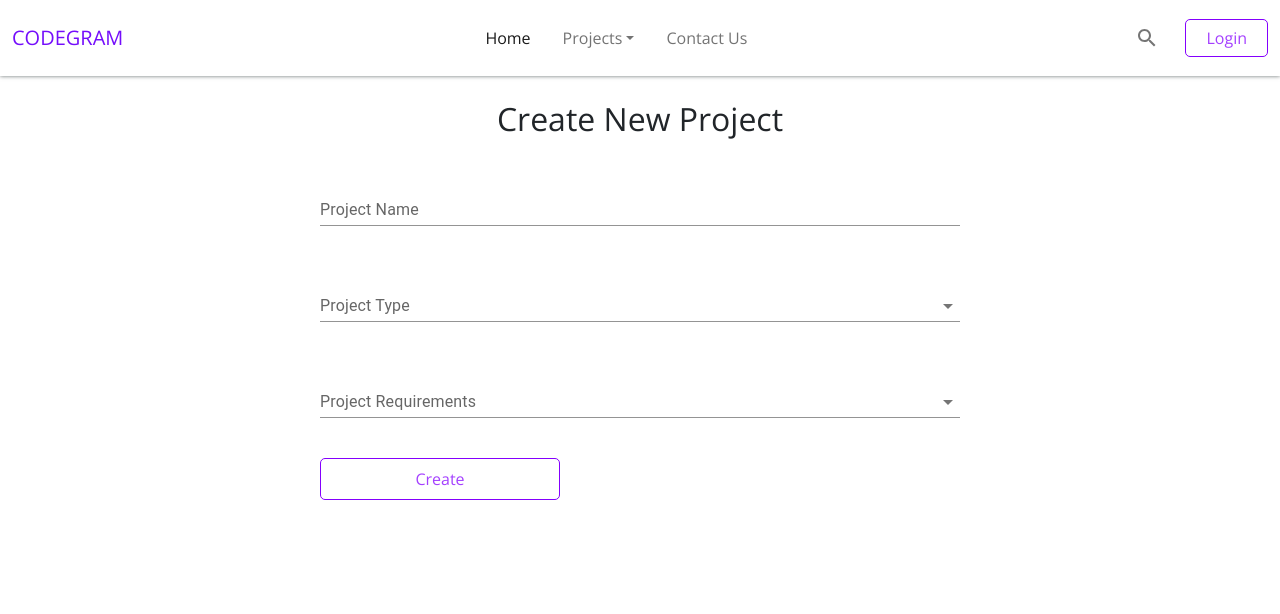
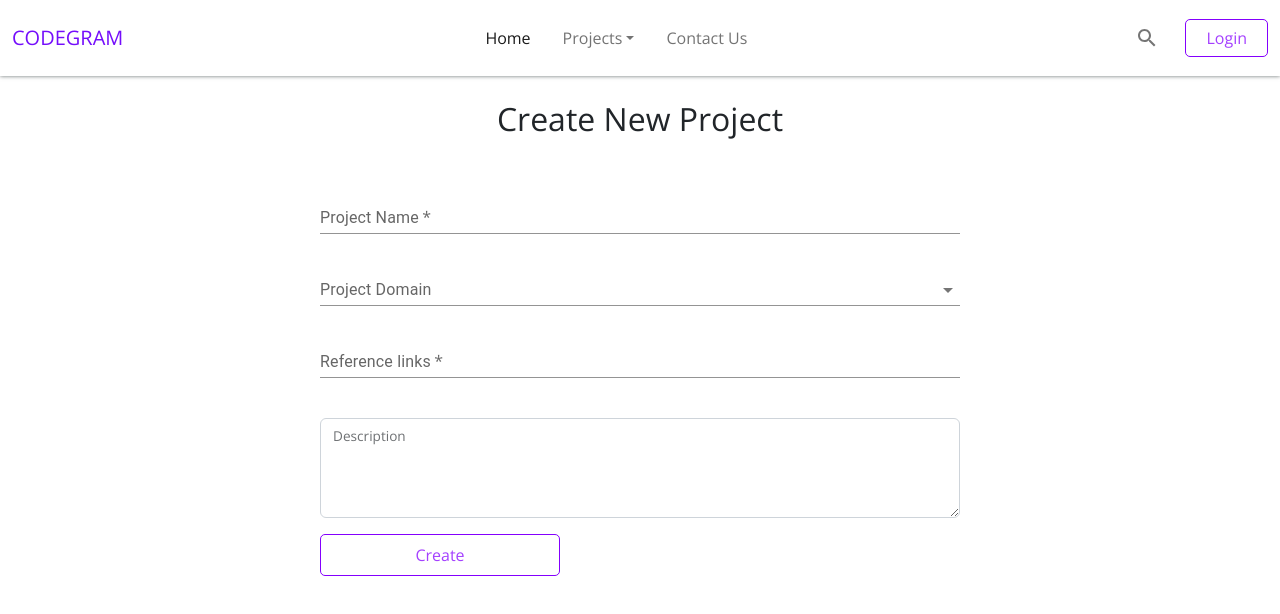
Before and after one commit to aditya7483/codegram-FE, a React (Create React App) app: page /project/new in a window 1280 px wide. Shown: the top 614 px of the page. Built offline with nearby package versions, Linux system fonts and the light colour scheme.

Commit message:
added new project integration

```diff
--- a/src/App.js
+++ b/src/App.js
@@ -17,10 +17,10 @@ const App = () => {
   const [loggedIn, setLoggedIn] = useState(false)
 
   useEffect(() => {
-    axios.defaults.baseURL = 'https://codegram-be.vercel.app/';
+    axios.defaults.baseURL = 'https://codegram-be.vercel.app/api';
     axios.defaults.headers.post['Content-Type'] = 'application/json';
     const AUTH = window.localStorage.getItem('auth-token');
-    if (AUTH && AUTH != undefined && AUTH.length > 0) {
+    if (AUTH && AUTH !== undefined && AUTH.length > 0) {
       axios.defaults.headers.common['auth-token'] = AUTH;
       setLoggedIn(true)
     }
@@ -28,7 +28,7 @@ const App = () => {
 
   return (
     <BrowserRouter>
-      <Navbar loggedIn={loggedIn} />
+      <Navbar loggedIn={loggedIn} setLoggedIn={setLoggedIn} />
       <Routes>
         <Route path="/" element={<Landing />} />
         <Route path="/profile" element={<ProfileView />} />
--- a/src/Components/Login/Login.js
+++ b/src/Components/Login/Login.js
@@ -15,9 +15,9 @@ const Login = () => {
     email: '',
     username: '',
     password: '',
-    errors: '',
     skills: []
   });
+  const [error, setError] = useState('');
 
   const onChangeSkills = (event, value) => {
     setFields({
@@ -39,18 +39,18 @@ const Login = () => {
     setLoading(true)
     if (fields.username.length < 5 || fields.password.length < 5) {
       setLoading(false)
-      setFields({ ...fields, errors: 'The username and password must contain atleast 5 characters' })
+      setError('The username and password must contain atleast 5 characters')
     }
     else {
       try {
-        const res = await axios.post('/api/auth/login', {
+        const res = await axios.post('/auth/login', {
           username: fields.username,
           password: fields.password
         });
         window.localStorage.setItem('auth-token', `${res.data.authToken}`)
         window.location.reload()
       } catch (error) {
-        setFields({ ...fields, errors: (error.response.data.err || 'An error occurred') })
+        setError((error.response.data.err || 'An error occurred'))
       }
     }
   }
@@ -61,27 +61,23 @@ const Login = () => {
     setLoading(true)
 
     if (!isValidEmail(fields.email)) {
-      setLoading(false)
-      setFields({ ...fields, errors: 'Please Enter a valid email' })
+      setError('Please Enter a valid email')
     }
     else if (fields.username.length < 5 || fields.password.length < 5) {
-      setLoading(false)
-      setFields({ ...fields, errors: 'The username and password must contain atleast 5 characters' })
+      setError('The username and password must contain atleast 5 characters')
     }
     else {
       try {
-        const res = await axios.post('/api/auth/signup', {
-          username: fields.username,
-          password: fields.password,
-          email: fields.email,
-          skills: fields.skills
+        const res = await axios.post('/auth/signup', {
+          ...fields
         });
         window.localStorage.setItem('auth-token', `${res.data.authToken}`)
         window.location.reload()
       } catch (error) {
-        setFields({ ...fields, errors: (error.response.data.err || 'An error occurred') })
+        setError((error.response.data.err || 'An error occurred'))
       }
     }
+    setLoading(false)
   }
 
   return (
@@ -105,8 +101,8 @@ const Login = () => {
             </div>
             <form>
               <div className="modal-body">
-                {fields.errors.length !== 0 && <div className="alert alert-danger" role="alert">
-                  {fields.errors}
+                {error.length !== 0 && <div className="alert alert-danger" role="alert">
+                  {error}
                 </div>
 
                 }
--- a/src/Components/Navbar/Navbar.js
+++ b/src/Components/Navbar/Navbar.js
@@ -5,8 +5,9 @@ import { Link } from "react-router-dom";
 import SearchIcon from "@mui/icons-material/Search";
 import IconButton from '@mui/material/IconButton';
 
-const Navbar = ({ loggedIn }) => {
+const Navbar = ({ loggedIn, setLoggedIn }) => {
   const handleLogout = () => {
+    setLoggedIn(false)
     localStorage.removeItem("auth-token");
     window.location.reload();
   };
@@ -32,6 +33,8 @@ const Navbar = ({ loggedIn }) => {
                   Projects
                 </Link>
                 <ul className="dropdown-menu">
+                  {loggedIn &&
+                    <>
                       <li>
                         <Link to="/project/new" className="dropdown-item">
                           New Project
@@ -42,6 +45,8 @@ const Navbar = ({ loggedIn }) => {
                           My Projects
                         </Link>
                       </li>
+                    </>
+                  }
                   <li>
                     <Link to="/project/Global" className="dropdown-item">
                       Gloal Projects
@@ -51,7 +56,6 @@ const Navbar = ({ loggedIn }) => {
               </li>
               <li className="nav-item mynav-txt mx-3">
                 <Link to='/' className="nav-link" href="#contact">Contact Us</Link>
-
               </li>
             </ul>
             <div className="mx-3">
--- a/src/Pages/Project/New-Project/NewProject.js
+++ b/src/Pages/Project/New-Project/NewProject.js
@@ -1,66 +1,123 @@
-import React, { useState } from "react";
+import React, { useEffect, useState } from "react";
 import styles from "./NewProject.module.css";
 import TextField from "@mui/material/TextField";
 import Autocomplete from "@mui/material/Autocomplete";
 import inputData from "../../../Common-Resources/inputData.json";
+import axios from 'axios'
+import { redirect } from 'react-router-dom'
+import { Backdrop, CircularProgress } from "@mui/material";
 
 const NewProject = () => {
-  const [projectValues, setProjectValues] = useState([]);
-  const [skillsValues, setSkillsValues] = useState([]);
-  const onChangeSkills = (event, value) => {
-    setSkillsValues(value);
-  };
-  const onChangeProject = (event, value) => {
-    setProjectValues(value);
-  };
-  const handleSubmit = (e) => {
+  const [fields, setFields] = useState({
+    name: '',
+    description: '',
+    domain: '',
+    status: '',
+    ref_link: ''
+  });
+  const [loading, setLoading] = useState(false);
+  const [error, setError] = useState('');
+
+  const handleSubmit = async (e) => {
     e.preventDefault();
+    console.log(fields)
+    setLoading(true)
+    if (fields.domain.length === 0) {
+      setError('All fields are required')
+    }
+    else {
+      try {
+        const res = await axios.post('/project/new', {
+          ...fields
+        });
+        console.log(res)
+      } catch (error) {
+        setError((error.response.data.err || 'An error occurred'))
+      }
+    }
+    setLoading(false)
   };
 
   return (
     <div
       className={`${styles.main_div} d-flex flex-column align-items-center my-4`}
     >
+      <Backdrop
+        sx={{ color: '#fff', zIndex: (theme) => theme.zIndex.drawer + 1 }}
+        open={loading}
+      >
+        <CircularProgress color="inherit" />
+      </Backdrop>
       <h2 className={`${styles.heading} text-center mb-3`}>
         Create New Project
       </h2>
-      <form className={`${styles.form_div} d-flex flex-column`}>
+      <form className={`${styles.form_div} my-2 d-flex flex-column`}>
+        {error.length !== 0 && <div className="alert alert-danger" role="alert">
+          {error}
+        </div>
+
+        }
         <TextField
           id="standard-basic"
+          required={true}
           className="my-4"
           label="Project Name"
           variant="standard"
+          value={fields.name}
+          onChange={(e) => {
+            setFields({
+              ...fields,
+              name: e.target.value
+            })
+          }}
+          name="name"
         />
+
         <Autocomplete
           disableClearable
           clearOnEscape
           id="combo-box-1"
-          className="my-4"
+          className="mb-4"
           options={inputData.projectDomains.data}
-          multiple
-          value={projectValues}
-          onChange={onChangeProject}
+          // multiple
+          onChange={(e, val) => {
+            setFields({
+              ...fields,
+              domain: val
+            })
+          }}
           renderInput={(params) => (
-            <TextField {...params} variant="standard" label="Project Type" />
+            <TextField {...params} variant="standard" label="Project Domain" />
           )}
         />
-        <Autocomplete
-          disableClearable
-          clearOnEscape
-          id="combo-box-2"
-          className="my-4"
-          options={inputData.skills.data}
-          multiple
-          value={skillsValues}
-          onChange={onChangeSkills}
-          renderInput={(params) => (
-            <TextField
-              {...params}
-              variant="standard"
-              label="Project Requirements"
-            />
-          )}
+        <TextField
+          id="standard-basic"
+          required={true}
+          className="mb-4"
+          name="ref_link"
+          onChange={(e) => {
+            setFields({
+              ...fields,
+              ref_link: e.target.value
+            })
+          }}
+          label="Reference links"
+          variant="standard"
         />
+        <div className="form-floating mt-3">
+          <textarea
+            value={fields.description}
+            onChange={(e) => {
+              setFields({
+                ...fields,
+                description: e.target.value
+              })
+            }} name='description'
+            className="form-control"
+            style={{ height: '100px' }}>
+          </textarea>
+          <label htmlFor="floatingTextarea2">Description</label>
+        </div>
         <button
           type="submit"
           onClick={handleSubmit}
```
Lines whose indentation alone changed are shown as unchanged.
